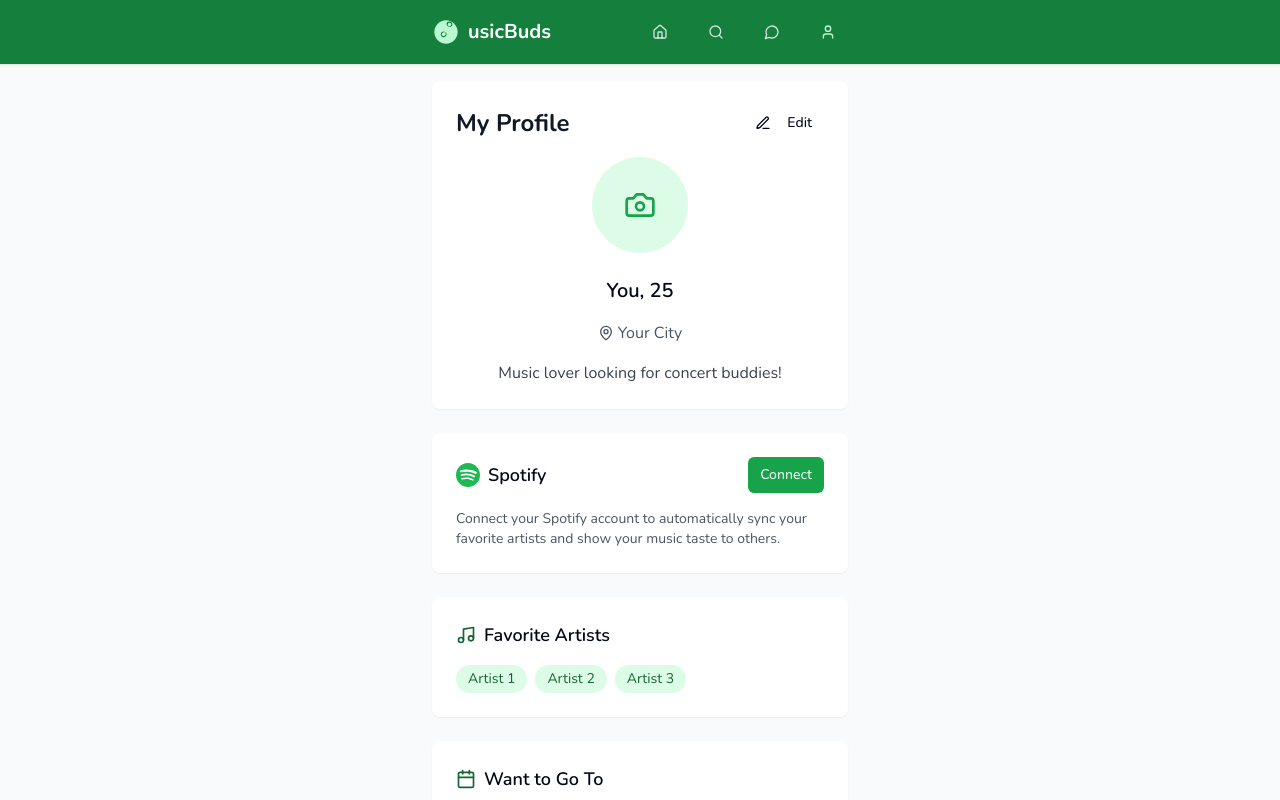
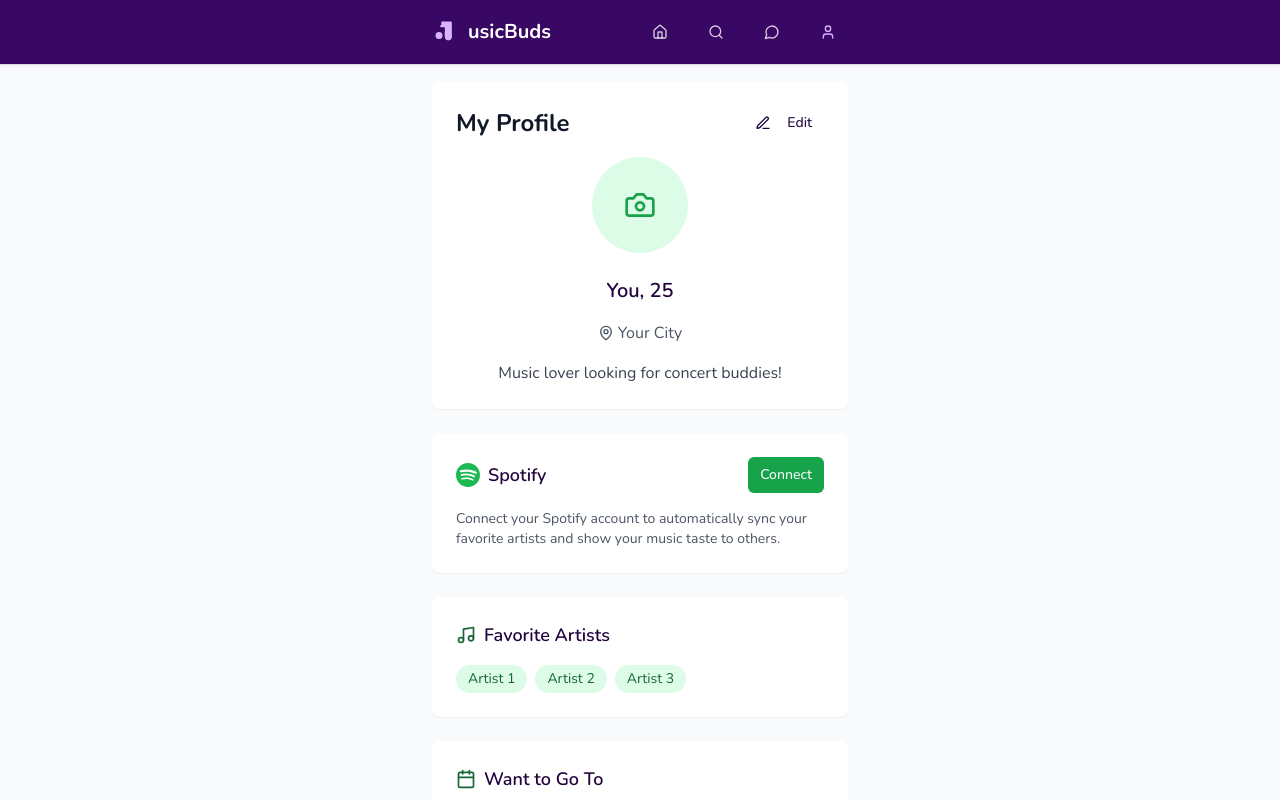
Before and after one commit to ShannonLin284/MusicBudsss, a React (Vite) app: page /profile in a window 1280 px wide. Shown: the top 800 px of the page. Built offline with nearby package versions, Linux system fonts and the light colour scheme.

Commit message:
Refactor: Update theme and logo
- Updated the app's theme to a purple color scheme with complementary shades.
- Modified the "MusicBuds" logo to feature a music note resembling the "M".
- Implemented backend functionality.

```diff
--- a/src/components/Header.tsx
+++ b/src/components/Header.tsx
@@ -10,7 +10,7 @@ const Header = () => {
   const isActive = (path: string) => location.pathname === path;
 
   return (
-    <header className="bg-green-700 sticky top-0 z-50 border-b border-gray-200 shadow-sm">
+    <header className="bg-primary sticky top-0 z-50 border-b border-border shadow-sm">
       <div className="max-w-md mx-auto px-4">
         <div className="flex justify-between items-center h-16">
           <div className="flex items-center cursor-pointer" onClick={() => navigate("/")}>
@@ -18,13 +18,14 @@ const Header = () => {
               width="28"
               height="28"
               viewBox="0 0 24 24"
-              className="text-green-200 mr-2"
+              className="text-purple-300 mr-2"
               fill="currentColor"
             >
-              <path d="M12 2C6.48 2 2 6.48 2 12s4.48 10 10 10 10-4.48 10-10S17.52 2 12 2zm-2 14.5c-1.38 0-2.5-1.12-2.5-2.5s1.12-2.5 2.5-2.5 2.5 1.12 2.5 2.5-1.12 2.5-2.5 2.5zm5-9c-1.38 0-2.5-1.12-2.5-2.5S13.62 3 15 3s2.5 1.12 2.5 2.5S16.38 7.5 15 7.5z"/>
-              <circle cx="10" cy="14" r="1.5"/>
-              <circle cx="15" cy="5.5" r="1.5"/>
-              <path d="M11.5 6.5V14c0 .83-.67 1.5-1.5 1.5s-1.5-.67-1.5-1.5.67-1.5 1.5-1.5c.28 0 .54.08.77.21V6.5h1.23z"/>
+              {/* Music note styled M */}
+              <path d="M8 3h8c.55 0 1 .45 1 1v12c0 1.66-1.34 3-3 3s-3-1.34-3-3V8H8c-.55 0-1-.45-1-1s.45-1 1-1z" />
+              <circle cx="6" cy="15" r="3" />
+              <path d="M11 12v4c0 1.66 1.34 3 3 3s3-1.34 3-3-1.34-3-3-3c-.35 0-.69.06-1 .17V12z" />
+              <circle cx="14" cy="16" r="2" />
             </svg>
             <span className="text-xl font-bold text-white">usicBuds</span>
           </div>
@@ -33,7 +34,7 @@ const Header = () => {
             <Button
               variant="ghost"
               size="icon"
-              className={isActive("/") ? "text-green-200" : "text-white/80 hover:text-white"}
+              className={isActive("/") ? "text-purple-300" : "text-white/80 hover:text-white"}
               onClick={() => navigate("/")}
             >
               <Home className="h-5 w-5" />
@@ -41,7 +42,7 @@ const Header = () => {
             <Button
               variant="ghost"
               size="icon"
-              className={isActive("/swipe") ? "text-green-200" : "text-white/80 hover:text-white"}
+              className={isActive("/swipe") ? "text-purple-300" : "text-white/80 hover:text-white"}
               onClick={() => navigate("/swipe")}
             >
               <Search className="h-5 w-5" />
@@ -49,7 +50,7 @@ const Header = () => {
             <Button
               variant="ghost"
               size="icon"
-              className={isActive("/messages") ? "text-green-200" : "text-white/80 hover:text-white"}
+              className={isActive("/messages") ? "text-purple-300" : "text-white/80 hover:text-white"}
               onClick={() => navigate("/messages")}
             >
               <MessageCircle className="h-5 w-5" />
@@ -57,7 +58,7 @@ const Header = () => {
             <Button
               variant="ghost"
               size="icon"
-              className={isActive("/profile") ? "text-green-200" : "text-white/80 hover:text-white"}
+              className={isActive("/profile") ? "text-purple-300" : "text-white/80 hover:text-white"}
               onClick={() => navigate("/profile")}
             >
               <User className="h-5 w-5" />
--- a/src/components/ProfileCard.tsx
+++ b/src/components/ProfileCard.tsx
@@ -53,12 +53,12 @@ const ProfileCard = ({ name, age, location, favoriteArtists, upcomingConcerts, b
         {/* Favorite Artists */}
         <div>
           <div className="flex items-center mb-2">
-            <Music className="h-4 w-4 text-green-800 mr-2" />
+            <Music className="h-4 w-4 text-primary mr-2" />
             <span className="text-sm font-semibold text-gray-900">Favorite Artists</span>
           </div>
           <div className="flex flex-wrap gap-2">
             {favoriteArtists.map((artist, index) => (
-              <span key={index} className="bg-green-100 text-green-800 px-2 py-1 rounded-full text-xs">
+              <span key={index} className="bg-purple-100 text-primary px-2 py-1 rounded-full text-xs">
                 {artist}
               </span>
             ))}
@@ -68,7 +68,7 @@ const ProfileCard = ({ name, age, location, favoriteArtists, upcomingConcerts, b
         {/* Upcoming Concerts */}
         <div>
           <div className="flex items-center mb-2">
-            <Calendar className="h-4 w-4 text-green-800 mr-2" />
+            <Calendar className="h-4 w-4 text-primary mr-2" />
             <span className="text-sm font-semibold text-gray-900">Wants to Go To</span>
           </div>
           <div className="space-y-2">
@@ -95,7 +95,7 @@ const ProfileCard = ({ name, age, location, favoriteArtists, upcomingConcerts, b
         <Button
           size="lg"
           onClick={handleConnect}
-          className="rounded-full w-14 h-14 bg-green-800 hover:bg-green-900"
+          className="rounded-full w-14 h-14 bg-primary hover:bg-primary/90"
         >
           <Users className="h-6 w-6 text-white" />
         </Button>
--- a/src/index.css
+++ b/src/index.css
@@ -8,32 +8,32 @@
 @layer base {
   :root {
     --background: 0 0% 100%;
-    --foreground: 222.2 84% 4.9%;
+    --foreground: 272 87% 13%;
 
     --card: 0 0% 100%;
-    --card-foreground: 222.2 84% 4.9%;
+    --card-foreground: 272 87% 13%;
 
     --popover: 0 0% 100%;
-    --popover-foreground: 222.2 84% 4.9%;
+    --popover-foreground: 272 87% 13%;
 
-    --primary: 222.2 47.4% 11.2%;
-    --primary-foreground: 210 40% 98%;
+    --primary: 272 87% 21%;
+    --primary-foreground: 0 0% 98%;
 
-    --secondary: 210 40% 96.1%;
-    --secondary-foreground: 222.2 47.4% 11.2%;
+    --secondary: 270 20% 94%;
+    --secondary-foreground: 272 87% 21%;
 
-    --muted: 210 40% 96.1%;
-    --muted-foreground: 215.4 16.3% 46.9%;
+    --muted: 270 20% 94%;
+    --muted-foreground: 270 15% 50%;
 
-    --accent: 210 40% 96.1%;
-    --accent-foreground: 222.2 47.4% 11.2%;
+    --accent: 270 30% 85%;
+    --accent-foreground: 272 87% 21%;
 
     --destructive: 0 84.2% 60.2%;
-    --destructive-foreground: 210 40% 98%;
+    --destructive-foreground: 0 0% 98%;
 
-    --border: 214.3 31.8% 91.4%;
-    --input: 214.3 31.8% 91.4%;
-    --ring: 222.2 84% 4.9%;
+    --border: 270 15% 88%;
+    --input: 270 15% 88%;
+    --ring: 272 87% 13%;
 
     --radius: 0.5rem;
 
@@ -48,33 +48,33 @@
   }
 
   .dark {
-    --background: 222.2 84% 4.9%;
-    --foreground: 210 40% 98%;
+    --background: 272 50% 8%;
+    --foreground: 270 30% 95%;
 
-    --card: 222.2 84% 4.9%;
-    --card-foreground: 210 40% 98%;
+    --card: 272 50% 8%;
+    --card-foreground: 270 30% 95%;
 
-    --popover: 222.2 84% 4.9%;
-    --popover-foreground: 210 40% 98%;
+    --popover: 272 50% 8%;
+    --popover-foreground: 270 30% 95%;
 
-    --primary: 210 40% 98%;
-    --primary-foreground: 222.2 47.4% 11.2%;
+    --primary: 270 30% 95%;
+    --primary-foreground: 272 87% 21%;
 
-    --secondary: 217.2 32.6% 17.5%;
-    --secondary-foreground: 210 40% 98%;
+    --secondary: 270 20% 18%;
+    --secondary-foreground: 270 30% 95%;
 
-    --muted: 217.2 32.6% 17.5%;
-    --muted-foreground: 215 20.2% 65.1%;
+    --muted: 270 20% 18%;
+    --muted-foreground: 270 15% 65%;
 
-    --accent: 217.2 32.6% 17.5%;
-    --accent-foreground: 210 40% 98%;
+    --accent: 270 25% 25%;
+    --accent-foreground: 270 30% 95%;
 
     --destructive: 0 62.8% 30.6%;
-    --destructive-foreground: 210 40% 98%;
+    --destructive-foreground: 270 30% 95%;
 
-    --border: 217.2 32.6% 17.5%;
-    --input: 217.2 32.6% 17.5%;
-    --ring: 212.7 26.8% 83.9%;
+    --border: 270 20% 18%;
+    --input: 270 20% 18%;
+    --ring: 270 80% 80%;
     --sidebar-background: 240 5.9% 10%;
     --sidebar-foreground: 240 4.8% 95.9%;
     --sidebar-primary: 224.3 76.3% 48%;
@@ -98,19 +98,19 @@
 
 @layer utilities {
   .gradient-primary {
-    background: linear-gradient(135deg, #166534 0%, #15803d 100%);
+    background: linear-gradient(135deg, #6B46C1 0%, #8B5CF6 100%);
   }
 
   .gradient-secondary {
-    background: linear-gradient(135deg, #15803d 0%, #166534 100%);
+    background: linear-gradient(135deg, #8B5CF6 0%, #6B46C1 100%);
   }
 
   .gradient-accent {
-    background: linear-gradient(135deg, #14532d 0%, #166534 100%);
+    background: linear-gradient(135deg, #4C1D95 0%, #6B46C1 100%);
   }
 
   .text-gradient {
-    background: linear-gradient(135deg, #15803d 0%, #14532d 100%);
+    background: linear-gradient(135deg, #8B5CF6 0%, #4C1D95 100%);
     -webkit-background-clip: text;
     -webkit-text-fill-color: transparent;
     background-clip: text;
@@ -138,10 +138,10 @@
 
   @keyframes pulseGlow {
     0%, 100% {
-      box-shadow: 0 0 20px rgba(21, 128, 61, 0.3);
+      box-shadow: 0 0 20px rgba(139, 92, 246, 0.3);
     }
     50% {
-      box-shadow: 0 0 40px rgba(21, 128, 61, 0.6);
+      box-shadow: 0 0 40px rgba(139, 92, 246, 0.6);
     }
   }
 }
--- a/src/pages/Home.tsx
+++ b/src/pages/Home.tsx
@@ -35,12 +35,14 @@ const Home = () => {
                 width="32"
                 height="32"
                 viewBox="0 0 24 24"
-                className="text-white mr-1"
+                className="text-purple-300 mr-1"
                 fill="currentColor"
               >
-                <path d="M12 2C10.9 2 10 2.9 10 4v8.55c-.59-.34-1.27-.55-2-.55-2.21 0-4 1.79-4 4s1.79 4 4 4 4-1.79 4-4V8h4c1.1 0 2-.9 2-2V4c0-1.1-.9-2-2-2h-4z" rx="3"/>
-                <circle cx="16" cy="6" r="2"/>
-                <circle cx="18" cy="8" r="2"/>
+                {/* Music note styled M */}
+                <path d="M8 3h8c.55 0 1 .45 1 1v12c0 1.66-1.34 3-3 3s-3-1.34-3-3V8H8c-.55 0-1-.45-1-1s.45-1 1-1z" />
+                <circle cx="6" cy="15" r="3" />
+                <path d="M11 12v4c0 1.66 1.34 3 3 3s3-1.34 3-3-1.34-3-3-3c-.35 0-.69.06-1 .17V12z" />
+                <circle cx="14" cy="16" r="2" />
               </svg>
               <h1 className="text-4xl font-bold">usicBuds</h1>
             </div>
@@ -58,14 +60,14 @@ const Home = () => {
                 value={concert}
                 onChange={(e) => setConcert(e.target.value)}
                 placeholder="e.g. Taylor Swift - MetLife Stadium"
-                className="w-full px-4 py-3 border border-gray-300 rounded-lg text-gray-900 placeholder-gray-500 focus:outline-none focus:ring-2 focus:ring-green-800"
+                className="w-full px-4 py-3 border border-gray-300 rounded-lg text-gray-900 placeholder-gray-500 focus:outline-none focus:ring-2 focus:ring-primary"
               />
             </div>
 
             <Button
               onClick={handleGetStarted}
               disabled={!concert.trim()}
-              className="w-full bg-green-800 hover:bg-green-900 text-white py-3 text-lg font-semibold rounded-lg"
+              className="w-full bg-primary hover:bg-primary/90 text-white py-3 text-lg font-semibold rounded-lg"
             >
               Find Concert Buds
             </Button>
--- a/src/pages/Swipe.tsx
+++ b/src/pages/Swipe.tsx
@@ -8,7 +8,7 @@ const Swipe = () => {
   const concert = location.state?.concert || "Your Concert";
 
   return (
-    <div className="min-h-screen bg-green-800">
+    <div className="min-h-screen bg-primary">
       {/* Content */}
       <div className="relative z-10">
         <Header />
```
